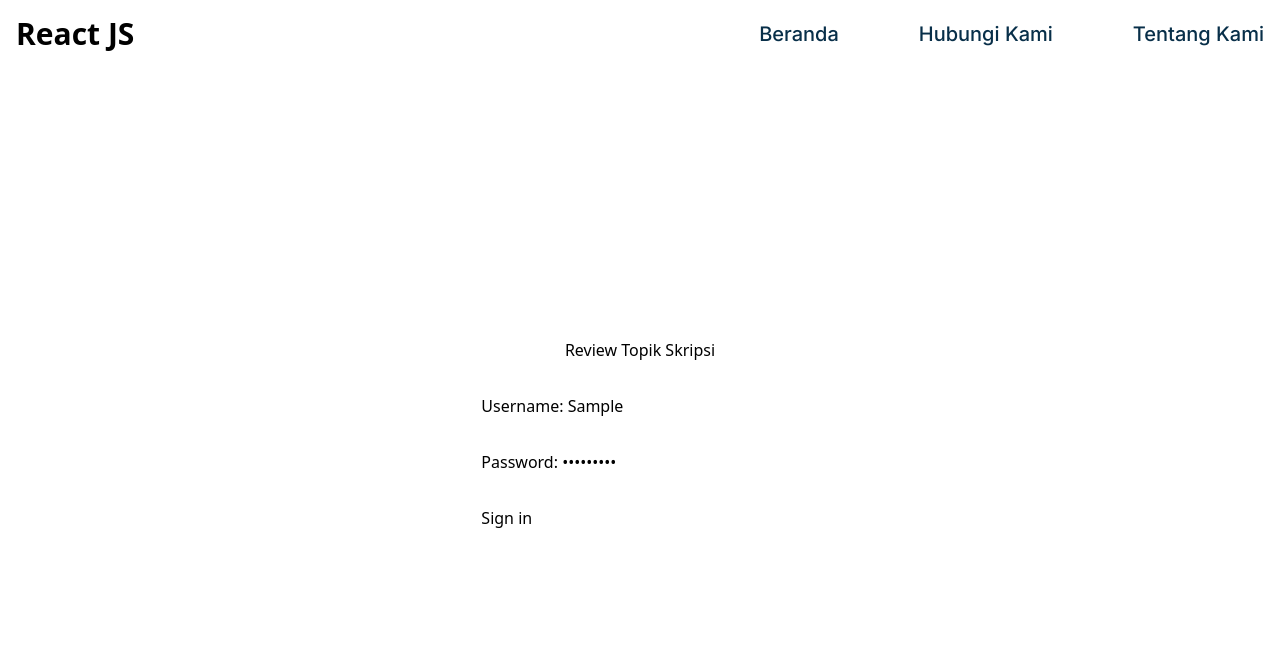
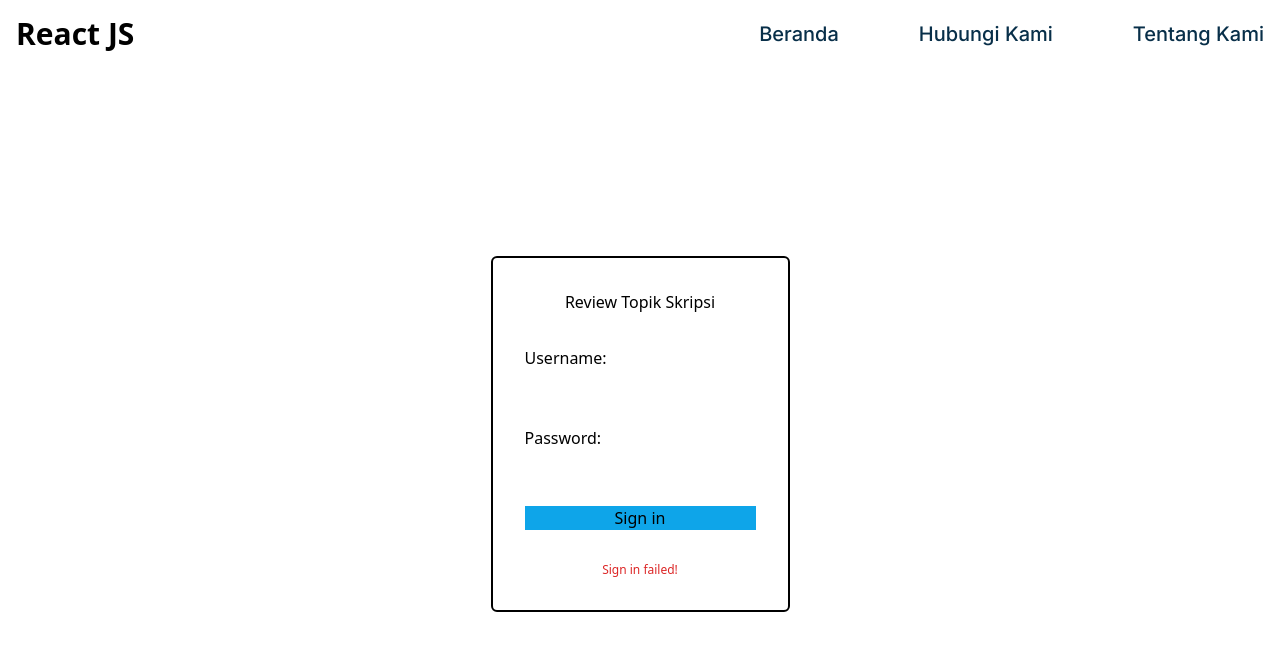
Before and after one commit to erwindrsno/RTS-front-end, a React (Vite) app in the folder rts/: page / in a window 1280 px wide. Both pictures are taken after typing "Sample", "Sample123" into the empty fields and a click on the input "Sign in". Shown: the top 650 px of the page. Built offline with nearby package versions, Linux system fonts and the light colour scheme; no server answers.

Commit message:
login page paired with backend OK

```diff
--- a/rts/src/components/Form.jsx
+++ b/rts/src/components/Form.jsx
@@ -5,6 +5,7 @@ import axios from 'axios';
 const Form = () => {
   const [username, setUsername] = useState("");
   const [password, setPassword] = useState("");
+  const [message, setMessage] = useState("");
 
   const handleSubmit = async event => {
     event.preventDefault();
@@ -14,21 +15,30 @@ const Form = () => {
         username,
         password
       })
-      console.log(response);
+      // console.log(response.status);
+      // console.log(response.data.message);
+      alert(response.data.message);
     } catch (error){
-      console.log(error);
+      event.target.reset();
+      // console.log(error.response.status);
+      setMessage("Sign in failed!");
     }
   }
 
   return(
-    <div className="flex flex-col justify-center items-center">
+    <div className="flex flex-col justify-center items-center border-2 rounded-md p-8 space-y-8">
       <h3>Review Topik Skripsi</h3>
-      <form action="/login" method="post" className='space-y-8' onSubmit={handleSubmit}>
-        <label htmlFor="username">Username: </label>
-        <input type="text" name="username" id="username" onChange={(e) => setUsername(e.target.value)}/><br/>
-        <label htmlFor="password">Password: </label>
-        <input type="password" name="password" id="password" onChange={(e) => setPassword(e.target.value)}/><br/>
-        <input type="submit" value="Sign in"/>
+      <form action="/login" method="post" className='flex flex-col space-y-8' onSubmit={handleSubmit}>
+        <div className='flex flex-col'>
+          <label htmlFor="username">Username: </label>
+          <input type="text" name="username" id="username" onChange={(e) => setUsername(e.target.value)}/>
+        </div>
+        <div className='flex flex-col'>
+          <label htmlFor="password">Password: </label>
+          <input type="password" name="password" id="password" onChange={(e) => setPassword(e.target.value)}/>
+        </div>
+        <input type="submit" value="Sign in" className='bg-sky-500'/>
+        {message && <p className="text-red-600 text-xs self-center">{message}</p>}
       </form>
     </div>
   )
--- a/rts/src/stylesheets/output.css
+++ b/rts/src/stylesheets/output.css
@@ -556,6 +556,10 @@ video {
   --tw-contain-style:  ;
 }
 
+.absolute{
+  position: absolute;
+}
+
 .relative{
   position: relative;
 }
@@ -604,8 +608,47 @@ video {
   margin-bottom: calc(2rem * var(--tw-space-y-reverse));
 }
 
+.space-y-4 > :not([hidden]) ~ :not([hidden]){
+  --tw-space-y-reverse: 0;
+  margin-top: calc(1rem * calc(1 - var(--tw-space-y-reverse)));
+  margin-bottom: calc(1rem * var(--tw-space-y-reverse));
+}
+
+.place-self-center{
+  place-self: center;
+}
+
+.self-center{
+  align-self: center;
+}
+
+.justify-self-center{
+  justify-self: center;
+}
+
+.rounded-md{
+  border-radius: 0.375rem;
+}
+
+.border-2{
+  border-width: 2px;
+}
+
+.bg-sky-500{
+  --tw-bg-opacity: 1;
+  background-color: rgb(14 165 233 / var(--tw-bg-opacity));
+}
+
 .p-4{
   padding: 1rem;
+}
+
+.p-8{
+  padding: 2rem;
+}
+
+.align-middle{
+  vertical-align: middle;
 }
 
 .font-inter{
@@ -626,6 +669,11 @@ video {
   line-height: 1.75rem;
 }
 
+.text-xs{
+  font-size: 0.75rem;
+  line-height: 1rem;
+}
+
 .font-bold{
   font-weight: 700;
 }
@@ -638,3 +686,8 @@ video {
   --tw-text-opacity: 1;
   color: rgb(8 47 73 / var(--tw-text-opacity));
 }
+
+.text-red-600{
+  --tw-text-opacity: 1;
+  color: rgb(220 38 38 / var(--tw-text-opacity));
+}
--- a/rts/tailwind.config.js
+++ b/rts/tailwind.config.js
@@ -5,7 +5,8 @@ export default {
   content: ["./src/**/*.{html,js,jsx}"],
   theme: {
     colors: {
-      sky: colors.sky
+      sky: colors.sky,
+      red: colors.red
     },
     extend: {
       fontFamily: {
```
Also changed, not shown: 1 other file (tests, documents, lock files or other folders).
